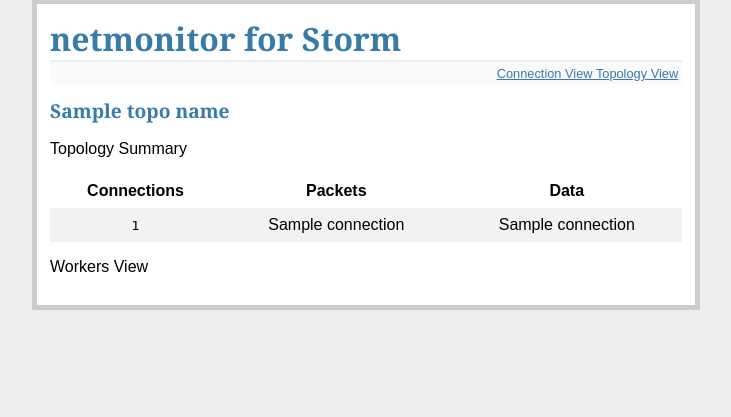
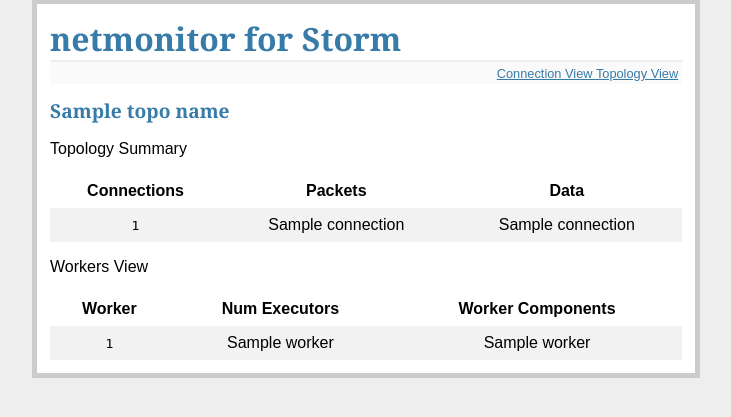
Before and after one commit to ale93p/storm-netmonitor, a Flask app: template templates/topo_network.html in a window 1280 px wide. Shown: the part 33-450 px from the top of the page, without its empty margins (274-1005 px from the left). Run offline with Flask 2, Linux system fonts and the light colour scheme; the template is opened without the code that fills it: most values are stand-ins (such as "Sample title", 1, 10 or a date in 2020); parts of the project's set-up code (start-up, migrations or seed data) failed here and were passed over.

Commit message:
implemented workers view

```diff
--- a/server.py
+++ b/server.py
@@ -70,8 +70,10 @@
 def getTopoNetwork(addrs, ports):
     db = get_db()
     query = 'select client, src_addr, src_port, dst_addr, dst_port, SUM(pkts) as pkts, SUM(bytes) as bytes \
-        from connections, probes where connections.ID == probes.connection and \
+        from connections, probes \
+        where connections.ID == probes.connection and \
         ((src_addr in ' + str(addrs) + ' and src_port in ' + str(ports) + ') or (dst_addr in ' + str(addrs) + ' and dst_port in ' + str(ports) + ')) \
+        and ts > ' + str(start_time - 60*60*3) + '\
         group by probes.connection \
         order by bytes desc'
     cur = db.execute(query)
@@ -130,9 +132,10 @@
 def conn_view():
     connections = getSummary()
     cons = []
+    now = time.time()
     for c in connections:
         ts = float(c[6])
-        if time.time() - ts < 60*60:
+        if  now - ts < 60*60:
             connString = c[0]+':'+c[1]+' -> '+c[2]+':'+c[3]
             cons.append((connString, humansize(int(c[4]), False), humansize(int(c[5])), datetime.datetime.fromtimestamp(ts).strftime("%H:%M:%S")))
     return render_template('summary.html',connections=cons)
@@ -146,26 +149,49 @@
         topoSummary.append((topo, storm.topologies[topo], len(storm.workers[topo]), humansize(net[0], False), humansize(net[1])))
     return render_template('topology.html', topo_summary=topoSummary, topo_name=storm.topologies[topo])
 
+def getTopologyConnections(topoId):
+    connections = []
+
+    net = getTopoNetwork(storm.getWorkersAddr(topoId), storm.getWorkersPort(topoId))
+    for row in net:
+
+        sourceWorker = storm.getNameByIp(row[1])
+        if not sourceWorker: sourceWorker = storm.getNameByIp(row[0])
+        destinationWorker = storm.getNameByIp(row[3])
+        if not destinationWorker: destinationWorker = storm.getNameByIp(row[0])
+
+        connString = sourceWorker.split('.',1)[0] + ':' + row[2] + ' -> ' + destinationWorker.split('.',1)[0] + ':' + row[4]
+
+        connections.append((connString, humansize(int(row[5]), False), humansize(int(row[6]))))
+    return connections
+
+def getWorkersView(topoId):
+    mapping = {}
+
+    for worker in storm.workers[topoId]:
+        mapping[(worker[0], worker[1])] = []
+
+    for component in storm.components[topoId]:
+        for executor in storm.executors[topoId][component]:
+            mapping[(executor[1], executor[2])].append(component)
+
+    workers = []
+    for element in mapping:
+        workers.append((str(element[0]) + ':' + str(element[1]), len(mapping[element]), ', '.join(mapping[element])))
+
+    return workers
+
 @app.route('/topo_view/network', methods=['GET'])
 def topo_network():
-    connections = []
+
     if request.args['id']:
         topoId = request.args['id']
         storm.reload()
 
-        net = getTopoNetwork(storm.getWorkersAddr(topoId), storm.getWorkersPort(topoId))
-        for row in net:
+        connections = getTopologyConnections(topoId)
+        workers = getWorkersView(topoId)
 
-            sourceWorker = storm.getNameByIp(row[1])
-            if not sourceWorker: sourceWorker = storm.getNameByIp(row[0])
-            destinationWorker = storm.getNameByIp(row[3])
-            if not destinationWorker: destinationWorker = storm.getNameByIp(row[0])
-
-            connString = sourceWorker.split('.',1)[0] + ':' + row[2] + ' -> ' + destinationWorker.split('.',1)[0] + ':' + row[4]
-
-            connections.append((connString, humansize(int(row[5]), False), humansize(int(row[6]))))
-
-    return render_template('topo_network.html', connections=connections, topo_name=storm.topologies[topoId])
+    return render_template('topo_network.html', connections=connections, workers=workers, topo_name=storm.topologies[topoId])
 
 @app.route("/api/v0.1/network/insert", methods=['GET'])
 def networkInsert():
--- a/templates/topo_network.html
+++ b/templates/topo_network.html
@@ -19,5 +19,18 @@
     </div>
     <div style="overflow-x:auto;">
         <p>Workers View</p>
+        <table>
+                <tr>
+                    <th>Worker</th><th>Num Executors</th><th>Worker Components</th>
+                </tr>
+                {% for w in workers: %}
+                    <tr>
+                        <td><tt>{{ w[0] }}</tt></td><td>{{ w[1] }}</td><td>{{ w[2] }}</td>
+                    </tr>
+                {% else %}
+                    <td colspan=3>Some Error</td>
+                {% endfor %}
+
+                </table>
     </div>
 {% endblock %}
```
